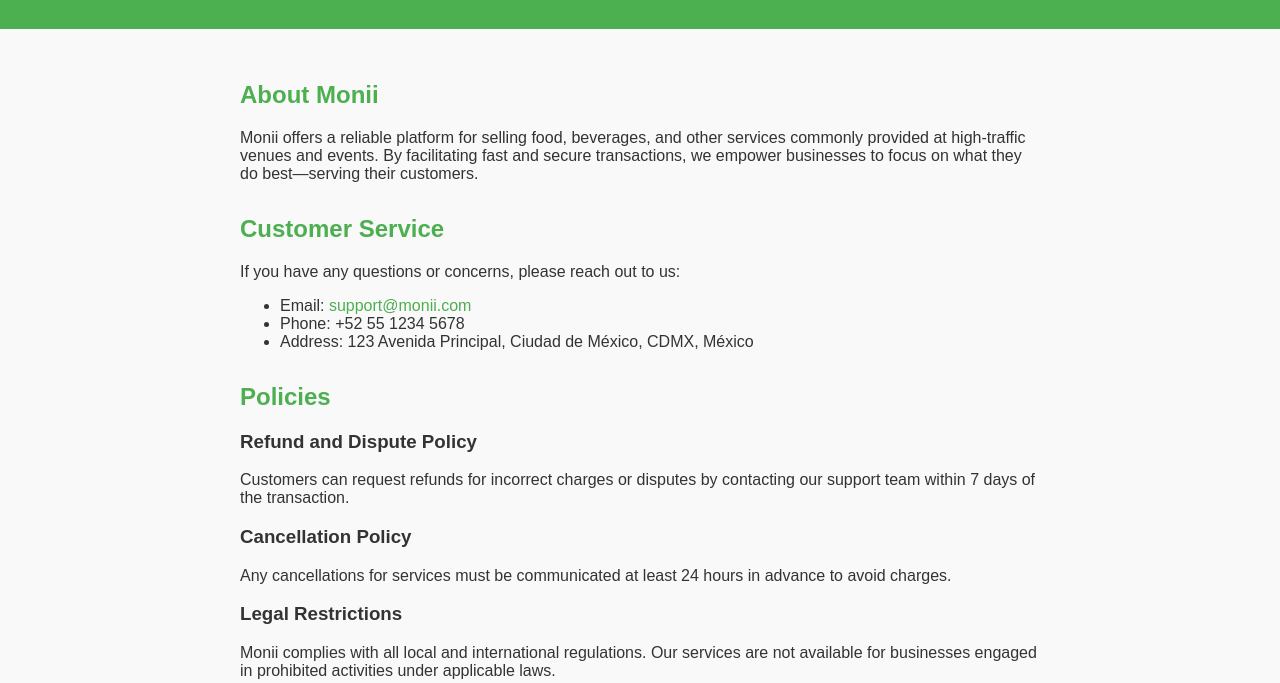
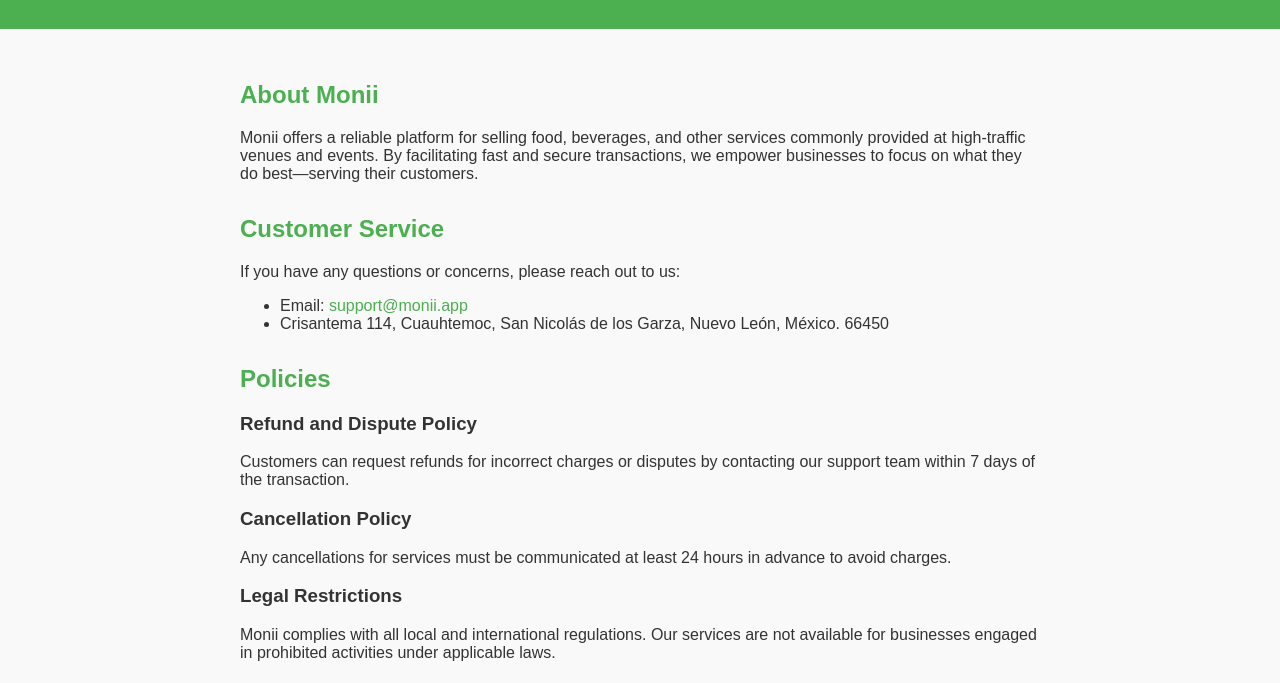
Before and after one commit to future-planet-for-monkeys/Monii-info, a plain HTML site: page index.html in a window 1280 px wide. Shown: the part 117-800 px from the top of the page. Drawn offline with Linux system fonts and the light colour scheme.

Commit message:
Update index.html

```diff
--- a/index.html
+++ b/index.html
@@ -60,9 +60,8 @@
         <h2>Customer Service</h2>
         <p>If you have any questions or concerns, please reach out to us:</p>
         <ul>
-            <li>Email: <a href="mailto:support@monii.com">support@monii.com</a></li>
-            <li>Phone: +52 55 1234 5678</li>
-            <li>Address: 123 Avenida Principal, Ciudad de México, CDMX, México</li>
+            <li>Email: <a href="mailto:support@monii.com">support@monii.app</a></li>
+            <li>Crisantema 114, Cuauhtemoc, San Nicolás de los Garza, Nuevo León, México. 66450</li>
         </ul>
     </section>
 
```
